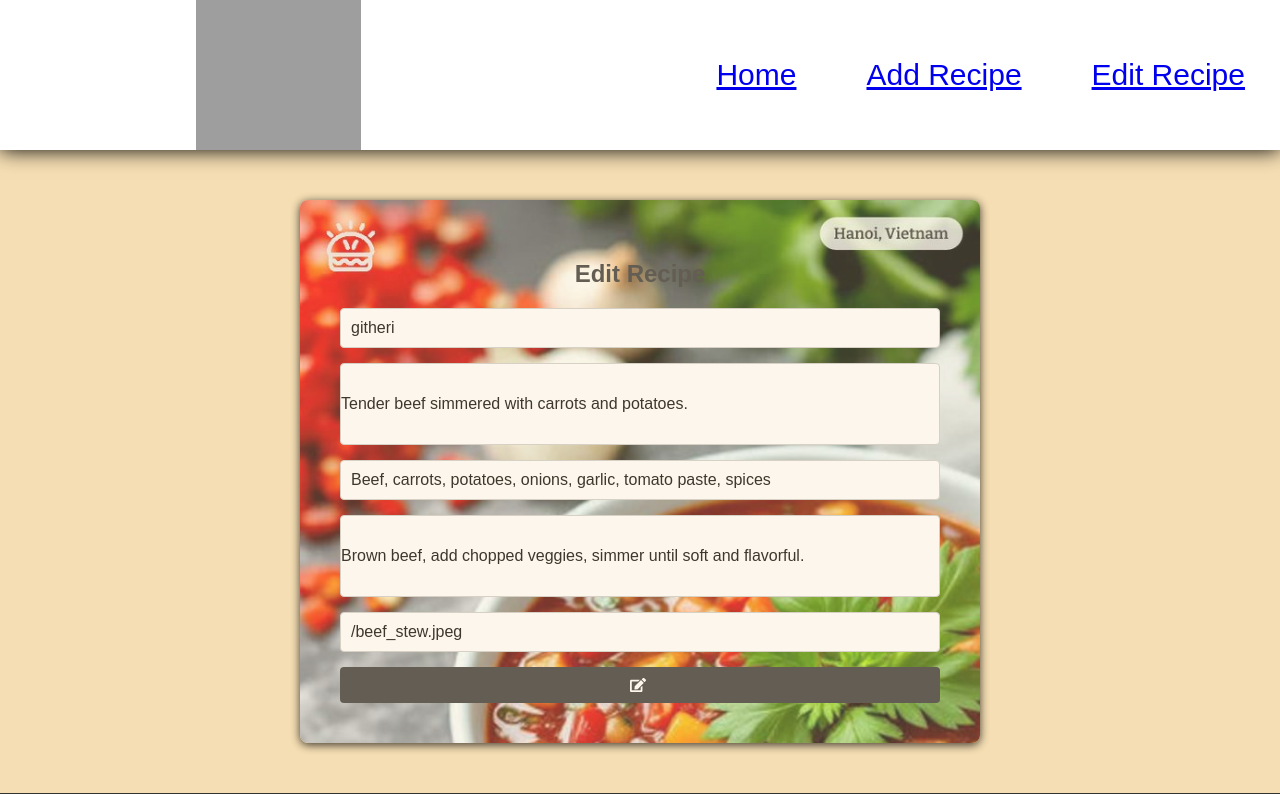
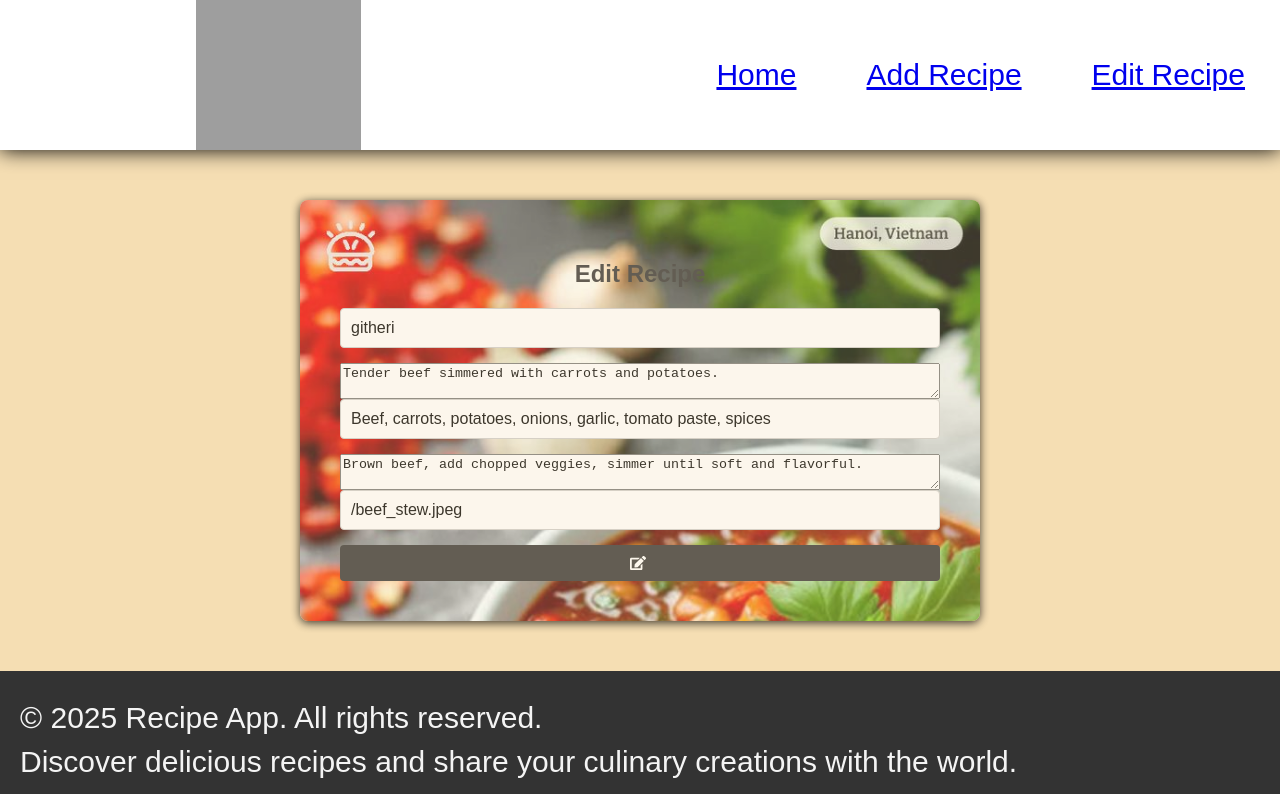
Before and after one commit to KenRobertOchieng/RECIPE-APP-, a React (Vite) app: page /edit/1 in a window 1280 px wide. Shown: the top 794 px of the page. Built offline with nearby package versions, Linux system fonts and the light colour scheme; data requests are answered from the project's data file; grey boxes are pictures that could not be loaded.

Commit message:
re-pushed

```diff
--- a/db.json
+++ b/db.json
@@ -49,19 +49,28 @@
       "image": "https://nakuru.mtaawangu.co.ke/_next/image?url=https%3A%2F%2Flocal.nation.co.ke%2Fresource%2Fblob%2F4347944%2F3c47c6d6c65599adbe8c331fbbc6a6f1%2Fsmocha-2-data.jpg&w=1920&q=75"
     },
     {
-      "id": "d830",
-      "name": "Mokimo",
-      "description": "yum yum yum",
-      "ingredients": "tamu",
-      "instructions": "1 2 3 tamu",
-      "image": "https://encrypted-tbn0.gstatic.com/images?q=tbn:ANd9GcQuWVULm4WMvnLVsD3MKVdPrSTSiN5MnKoeffSGj4ivnr0E_F6cMwEgqOuGZyXeAwSPERP-Z6XTgfIfE4aFAWk2hMn_QSWCOwA5WcbWCa8"
-    },
-    {
       "id": "891b",
-      "name": "fkjsfd",
+      "name": "rice",
       "description": "df;mkfs",
       "ingredients": "smkl;fs",
       "instructions": "sk;nks",
+      "image": "https://i.pinimg.com/474x/e7/2f/92/e72f9245e8d169462626e578abe5a1cb.jpg",
+      "textArea": "sk;nk"
+    },
+    {
+      "id": "325b",
+      "name": "chicken",
+      "description": "kaj;kla",
+      "ingredients": "akjjka",
+      "instructions": "lkjakdljf",
+      "image": "https://i.pinimg.com/236x/4e/62/43/4e624319548e7905615c82160510a82d.jpg"
+    },
+    {
+      "id": "2952",
+      "name": "flakjfds",
+      "description": "ankal;",
+      "ingredients": "a,m.fka",
+      "instructions": "an;fa",
       "image": "https://i.pinimg.com/474x/e7/2f/92/e72f9245e8d169462626e578abe5a1cb.jpg"
     }
   ]
--- a/src/App.jsx
+++ b/src/App.jsx
@@ -30,7 +30,7 @@ function App() {
       <Routes>
         <Route path="/" element={<Home recipes={recipes} setRecipes={setRecipes} />} />
         <Route path="/add" element={<AddRecipe setRecipes={setRecipes} />} />
-        <Route path="/edit/:id" element={<EditRecipe />} />
+        <Route path="/edit/:id" element={<EditRecipe/>} />
         <Route path="/recipes/:id" element={<RecipeDetails />} />
       </Routes>
     </>
--- a/src/pages/EditRecipe.jsx
+++ b/src/pages/EditRecipe.jsx
@@ -64,7 +64,7 @@ function EditRecipe() {
           value={recipe.name}
           onChange={handleChange}
         />
-        <input
+        <textarea
           type="text"
           name="textArea"
           placeholder="Description..."
@@ -78,7 +78,7 @@ function EditRecipe() {
           value={recipe.ingredients}
           onChange={handleChange}
         />
-        <input
+        <textarea
           type="text"
           name="textArea"
           placeholder="Instructions..."
```
